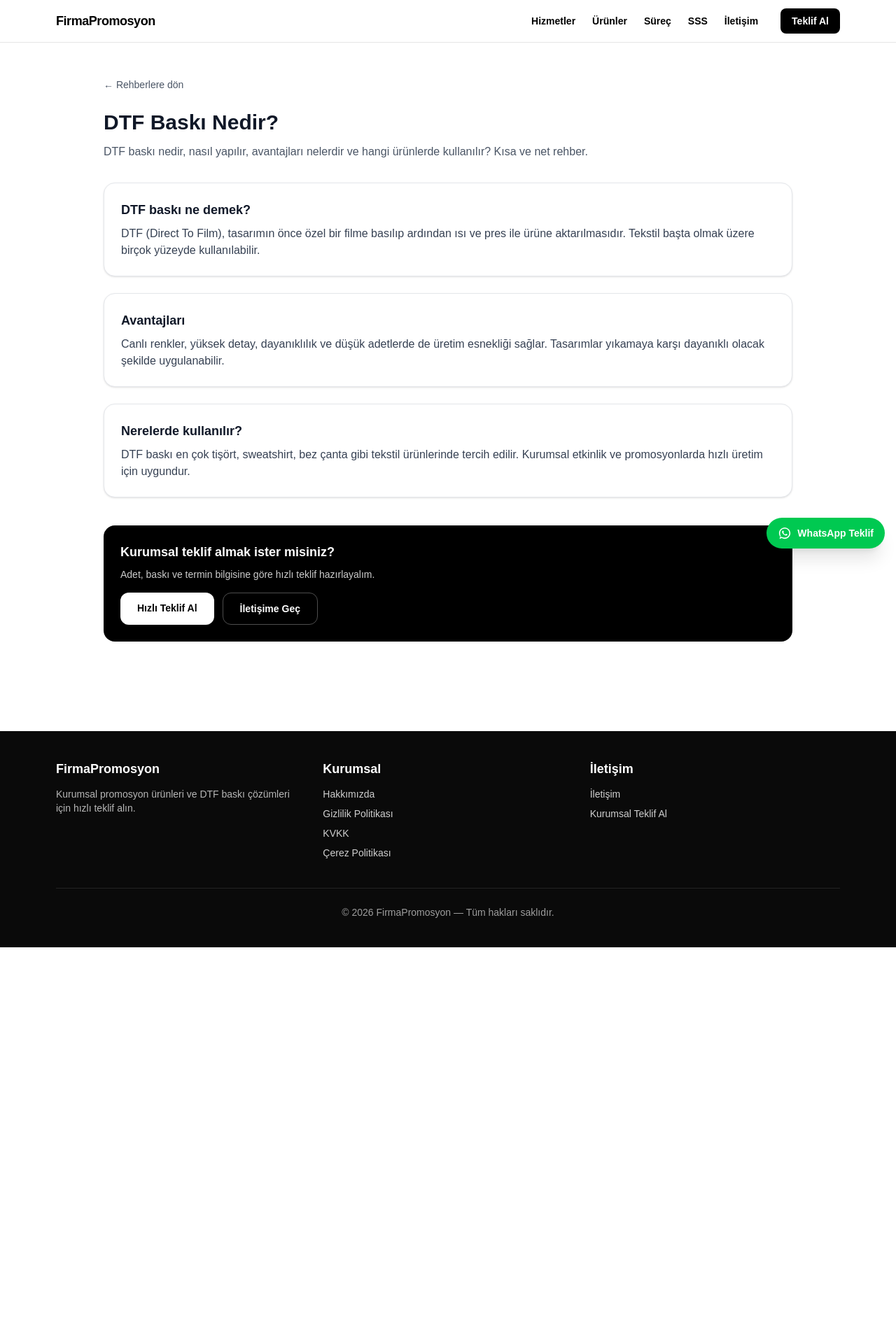
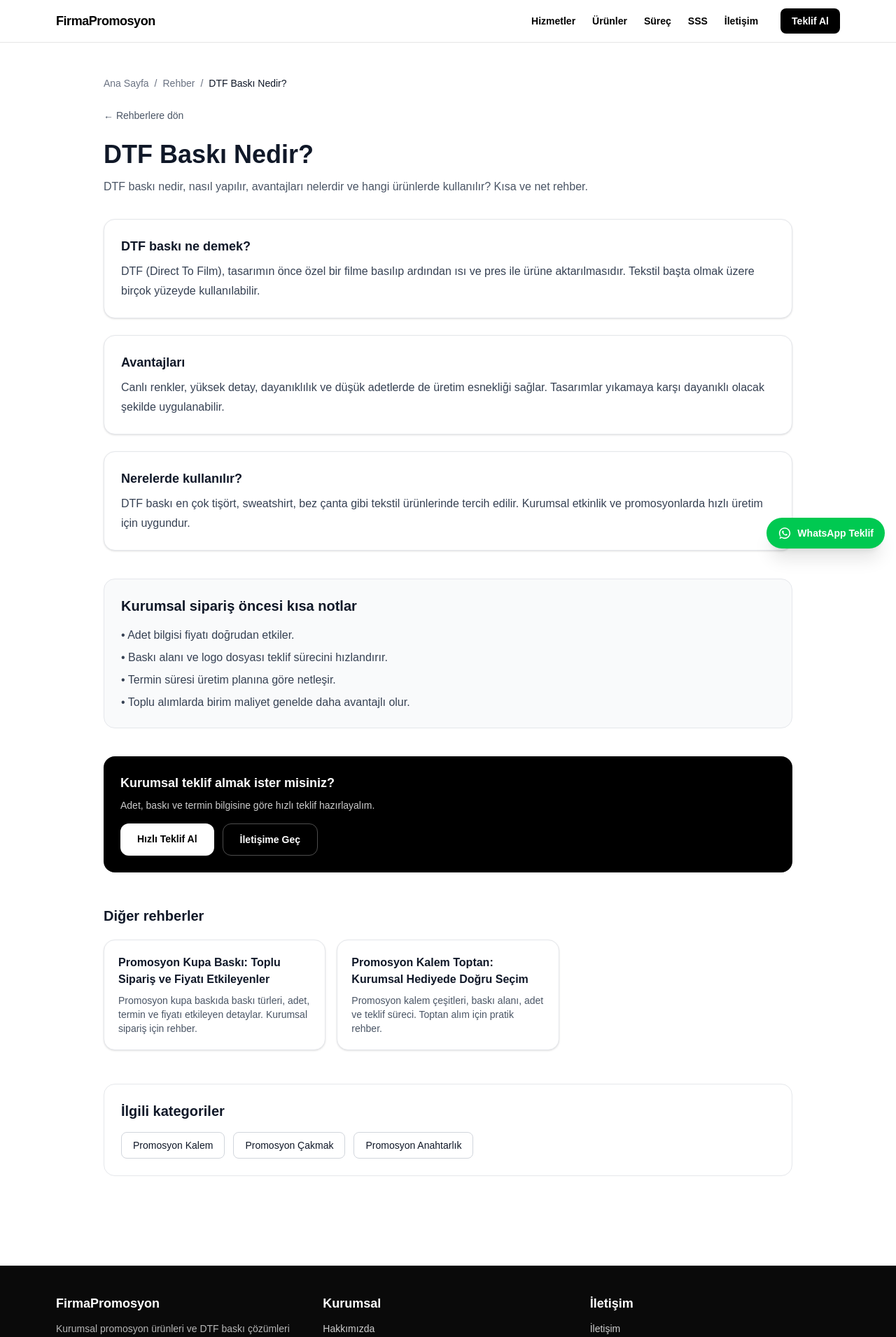
Before and after one commit to berkankocek1-dot/firmapromosyon, a Next.js app: page /rehber/dtf-baski-nedir in a window 1280 px wide. Shown: the top 1911 px of the page at 70% size. Before the commit the page ends 1354 px from the top, so only its background shows below. Built offline with nearby package versions, Linux system fonts and the light colour scheme.

Commit message:
Removed promosyon defter link from guide page

```diff
--- a/app/rehber/[slug]/page.tsx
+++ b/app/rehber/[slug]/page.tsx
@@ -14,7 +14,8 @@ type Guide = {
   description: string;
   h1: string;
   sections: { title: string; body: string }[];
-  ctaProductSlug?: string; // varsa "Hızlı Teklif Al" bunu seçer
+  ctaProductSlug?: string;
+  keywords?: string[];
 };
 
 const guides: Guide[] = [
@@ -24,6 +25,7 @@ const guides: Guide[] = [
     description:
       "DTF baskı nedir, nasıl yapılır, avantajları nelerdir ve hangi ürünlerde kullanılır? Kısa ve net rehber.",
     h1: "DTF Baskı Nedir?",
+    keywords: ["DTF baskı", "DTF baskı nedir", "DTF baskı avantajları"],
     sections: [
       {
         title: "DTF baskı ne demek?",
@@ -49,6 +51,7 @@ const guides: Guide[] = [
     description:
       "Promosyon kupa baskıda baskı türleri, adet, termin ve fiyatı etkileyen detaylar. Kurumsal sipariş için rehber.",
     h1: "Promosyon Kupa Baskı Rehberi",
+    keywords: ["promosyon kupa", "kupa baskı", "logo baskılı kupa"],
     sections: [
       {
         title: "Hangi baskı türleri yapılır?",
@@ -74,6 +77,7 @@ const guides: Guide[] = [
     description:
       "Promosyon kalem çeşitleri, baskı alanı, adet ve teklif süreci. Toptan alım için pratik rehber.",
     h1: "Promosyon Kalem Toptan",
+    keywords: ["promosyon kalem", "toptan promosyon kalem", "logo baskılı kalem"],
     sections: [
       {
         title: "Kalem türleri",
@@ -102,9 +106,16 @@ function getGuide(slug: string) {
 export async function generateMetadata({ params }: PageProps) {
   const { slug } = await params;
   const guide = getGuide(slug);
-  if (!guide) return { title: "Sayfa Bulunamadı", robots: { index: false, follow: false } };
+
+  if (!guide) {
+    return {
+      title: "Sayfa Bulunamadı",
+      robots: { index: false, follow: false },
+    };
+  }
 
   const canonical = `/rehber/${guide.slug}`;
+
   return {
     title: guide.title,
     description: guide.description,
@@ -117,6 +128,11 @@ export async function generateMetadata({ params }: PageProps) {
       siteName: "FirmaPromosyon",
       locale: "tr_TR",
     },
+    twitter: {
+      card: "summary_large_image",
+      title: guide.title,
+      description: guide.description,
+    },
   };
 }
 
@@ -125,21 +141,74 @@ export default async function GuidePage({ params }: PageProps) {
   const guide = getGuide(slug);
   if (!guide) return notFound();
 
-  const faqJsonLd = {
+  const articleJsonLd = {
     "@context": "https://schema.org",
     "@type": "Article",
     headline: guide.title,
     description: guide.description,
     mainEntityOfPage: `${SITE_URL}/rehber/${guide.slug}`,
+    author: {
+      "@type": "Organization",
+      name: "FirmaPromosyon",
+    },
+    publisher: {
+      "@type": "Organization",
+      name: "FirmaPromosyon",
+    },
+    keywords: guide.keywords?.join(", "),
   };
+
+  const breadcrumbJsonLd = {
+    "@context": "https://schema.org",
+    "@type": "BreadcrumbList",
+    itemListElement: [
+      {
+        "@type": "ListItem",
+        position: 1,
+        name: "Ana Sayfa",
+        item: SITE_URL,
+      },
+      {
+        "@type": "ListItem",
+        position: 2,
+        name: "Rehber",
+        item: `${SITE_URL}/rehber`,
+      },
+      {
+        "@type": "ListItem",
+        position: 3,
+        name: guide.h1,
+        item: `${SITE_URL}/rehber/${guide.slug}`,
+      },
+    ],
+  };
+
+  const relatedGuides = guides.filter((g) => g.slug !== guide.slug).slice(0, 3);
 
   return (
     <main className="mx-auto max-w-5xl px-5 py-12">
       <Script
-        id="guide-jsonld"
+        id="guide-article-jsonld"
         type="application/ld+json"
-        dangerouslySetInnerHTML={{ __html: JSON.stringify(faqJsonLd) }}
+        dangerouslySetInnerHTML={{ __html: JSON.stringify(articleJsonLd) }}
       />
+      <Script
+        id="guide-breadcrumb-jsonld"
+        type="application/ld+json"
+        dangerouslySetInnerHTML={{ __html: JSON.stringify(breadcrumbJsonLd) }}
+      />
+
+      <nav className="mb-6 text-sm text-gray-500">
+        <Link href="/" className="hover:text-black hover:underline">
+          Ana Sayfa
+        </Link>
+        <span className="px-2">/</span>
+        <Link href="/rehber" className="hover:text-black hover:underline">
+          Rehber
+        </Link>
+        <span className="px-2">/</span>
+        <span className="font-medium text-gray-900">{guide.h1}</span>
+      </nav>
 
       <div className="mb-6">
         <Link href="/rehber" className="text-sm font-medium text-gray-600 hover:text-black">
@@ -147,21 +216,42 @@ export default async function GuidePage({ params }: PageProps) {
         </Link>
       </div>
 
-      <h1 className="text-3xl font-extrabold text-gray-900">{guide.h1}</h1>
-      <p className="mt-3 text-gray-600">{guide.description}</p>
+      <header className="max-w-3xl">
+        <h1 className="text-3xl font-extrabold text-gray-900 md:text-4xl">
+          {guide.h1}
+        </h1>
+        <p className="mt-3 text-base leading-7 text-gray-600">
+          {guide.description}
+        </p>
+      </header>
 
       <div className="mt-8 space-y-6">
         {guide.sections.map((s) => (
-          <section key={s.title} className="rounded-2xl border border-gray-200 bg-white p-6 shadow-sm">
+          <section
+            key={s.title}
+            className="rounded-2xl border border-gray-200 bg-white p-6 shadow-sm"
+          >
             <h2 className="text-lg font-bold text-gray-900">{s.title}</h2>
-            <p className="mt-2 text-gray-700">{s.body}</p>
+            <p className="mt-2 leading-7 text-gray-700">{s.body}</p>
           </section>
         ))}
       </div>
 
-      <div className="mt-10 rounded-2xl bg-black p-6 text-white">
+      <section className="mt-10 rounded-2xl border border-gray-200 bg-gray-50 p-6">
+        <h2 className="text-xl font-bold text-gray-900">
+          Kurumsal sipariş öncesi kısa notlar
+        </h2>
+        <ul className="mt-4 space-y-2 text-gray-700">
+          <li>• Adet bilgisi fiyatı doğrudan etkiler.</li>
+          <li>• Baskı alanı ve logo dosyası teklif sürecini hızlandırır.</li>
+          <li>• Termin süresi üretim planına göre netleşir.</li>
+          <li>• Toplu alımlarda birim maliyet genelde daha avantajlı olur.</li>
+        </ul>
+      </section>
+
+      <section className="mt-10 rounded-2xl bg-black p-6 text-white">
         <div className="text-lg font-bold">Kurumsal teklif almak ister misiniz?</div>
-        <p className="mt-2 text-white/80 text-sm">
+        <p className="mt-2 text-sm text-white/80">
           Adet, baskı ve termin bilgisine göre hızlı teklif hazırlayalım.
         </p>
 
@@ -179,7 +269,48 @@ export default async function GuidePage({ params }: PageProps) {
             İletişime Geç
           </Link>
         </div>
-      </div>
+      </section>
+
+      <section className="mt-12">
+        <h2 className="text-xl font-bold text-gray-900">Diğer rehberler</h2>
+        <div className="mt-5 grid gap-4 md:grid-cols-3">
+          {relatedGuides.map((g) => (
+            <Link
+              key={g.slug}
+              href={`/rehber/${g.slug}`}
+              className="rounded-2xl border border-gray-200 bg-white p-5 shadow-sm hover:shadow-md"
+            >
+              <h3 className="text-base font-semibold text-gray-900">{g.title}</h3>
+              <p className="mt-2 text-sm text-gray-600">{g.description}</p>
+            </Link>
+          ))}
+        </div>
+      </section>
+
+      <section className="mt-12 rounded-2xl border border-gray-200 bg-white p-6">
+        <h2 className="text-xl font-bold text-gray-900">İlgili kategoriler</h2>
+        <div className="mt-4 flex flex-wrap gap-3">
+          <Link
+            href="/kategori/kalem"
+            className="rounded-lg border border-gray-300 px-4 py-2 text-sm font-medium text-gray-900 hover:bg-gray-100"
+          >
+            Promosyon Kalem
+          </Link>
+          <Link
+            href="/kategori/cakmak"
+            className="rounded-lg border border-gray-300 px-4 py-2 text-sm font-medium text-gray-900 hover:bg-gray-100"
+          >
+            Promosyon Çakmak
+          </Link>
+          <Link
+            href="/kategori/anahtarlik"
+            className="rounded-lg border border-gray-300 px-4 py-2 text-sm font-medium text-gray-900 hover:bg-gray-100"
+          >
+            Promosyon Anahtarlık
+          </Link>
+
+        </div>
+      </section>
     </main>
   );
 }
--- a/app/rehber/page.tsx
+++ b/app/rehber/page.tsx
@@ -3,38 +3,100 @@ import Link from "next/link";
 const guides = [
   {
     slug: "dtf-baski-nedir",
-    title: "DTF Baskı Nedir?",
-    desc: "DTF baskı süreci ve avantajları.",
+    title: "DTF Baskı Nedir? Nasıl Yapılır?",
+    desc: "DTF baskı teknolojisi nedir, nasıl yapılır ve avantajları nelerdir? DTF baskı hakkında detaylı rehber.",
   },
   {
     slug: "promosyon-kupa-baski",
-    title: "Promosyon Kupa Baskı",
-    desc: "Kurumsal kupa siparişi rehberi.",
+    title: "Promosyon Kupa Baskı Rehberi",
+    desc: "Logo baskılı promosyon kupa nasıl yapılır? Kurumsal kupa siparişi verirken bilmeniz gerekenler.",
   },
   {
     slug: "promosyon-kalem-toptan",
-    title: "Promosyon Kalem Toptan",
-    desc: "Toptan promosyon kalem seçenekleri.",
+    title: "Promosyon Kalem Toptan Satın Alma Rehberi",
+    desc: "Toptan promosyon kalem nasıl alınır? En çok tercih edilen promosyon kalem modelleri ve fiyat bilgileri.",
+  },
+  {
+    slug: "promosyon-urunleri-nedir",
+    title: "Promosyon Ürünleri Nedir?",
+    desc: "Promosyon ürünleri nedir, firmalar neden promosyon ürün kullanır ve en çok tercih edilen promosyon ürünleri.",
+  },
+  {
+    slug: "promosyon-urunleri-nasil-secilir",
+    title: "Promosyon Ürünleri Nasıl Seçilir?",
+    desc: "Kurumsal promosyon ürün seçerken dikkat edilmesi gerekenler ve doğru promosyon stratejileri.",
+  },
+  {
+    slug: "promosyon-kalem-neden-tercih-edilir",
+    title: "Promosyon Kalem Neden En Çok Tercih Edilen Ürün?",
+    desc: "Promosyon kalemlerin firmalar için en popüler promosyon ürünü olmasının sebepleri.",
   },
 ];
 
 export default function RehberPage() {
   return (
     <main className="mx-auto max-w-6xl px-5 py-12">
-      <h1 className="text-3xl font-bold">Promosyon Rehberleri</h1>
 
-      <div className="mt-6 grid gap-4 md:grid-cols-2">
+      {/* Başlık */}
+      <div className="max-w-2xl">
+        <h1 className="text-3xl font-bold">
+          Promosyon Ürün Rehberleri
+        </h1>
+        <p className="text-gray-600 mt-3">
+          Promosyon ürünleri, DTF baskı, kurumsal promosyon ürün seçimi ve
+          logo baskılı ürünler hakkında hazırladığımız detaylı rehberleri
+          inceleyebilirsiniz.
+        </p>
+      </div>
+
+      {/* Rehber Kartları */}
+      <div className="mt-10 grid gap-6 md:grid-cols-2 lg:grid-cols-3">
         {guides.map((g) => (
           <Link
             key={g.slug}
             href={`/rehber/${g.slug}`}
-            className="border p-5 rounded-xl hover:shadow"
+            className="border rounded-xl p-6 hover:shadow-lg transition bg-white"
           >
-            <h2 className="text-lg font-semibold">{g.title}</h2>
-            <p className="text-gray-600 text-sm mt-2">{g.desc}</p>
+            <h2 className="text-lg font-semibold text-gray-900">
+              {g.title}
+            </h2>
+
+            <p className="text-gray-600 text-sm mt-3">
+              {g.desc}
+            </p>
+
+            <span className="inline-block mt-4 text-sm font-semibold text-blue-600">
+              Rehberi Oku →
+            </span>
           </Link>
         ))}
       </div>
+
+      {/* SEO iç link alanı */}
+      <div className="mt-16 border-t pt-10">
+        <h2 className="text-xl font-semibold">
+          Promosyon Ürün Kategorileri
+        </h2>
+
+        <div className="flex flex-wrap gap-3 mt-4">
+          <Link href="/kategori/kalem" className="border px-4 py-2 rounded-lg hover:bg-gray-100">
+            Promosyon Kalem
+          </Link>
+
+          <Link href="/kategori/cakmak" className="border px-4 py-2 rounded-lg hover:bg-gray-100">
+            Promosyon Çakmak
+          </Link>
+
+          <Link href="/kategori/anahtarlik" className="border px-4 py-2 rounded-lg hover:bg-gray-100">
+            Promosyon Anahtarlık
+          </Link>
+
+          <Link href="/kategori/defter" className="border px-4 py-2 rounded-lg hover:bg-gray-100">
+            Promosyon Defter
+          </Link>
+        </div>
+      </div>
+
     </main>
   );
 }
```
